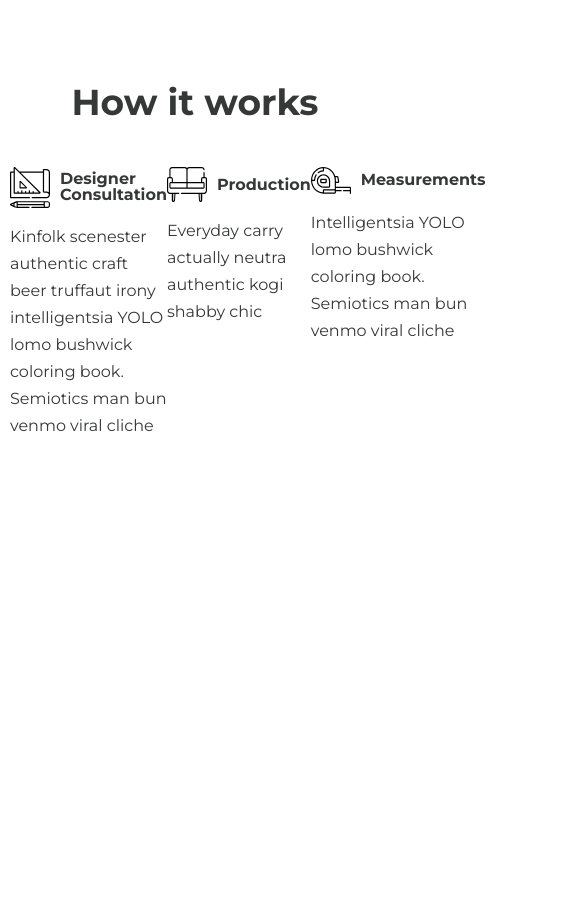
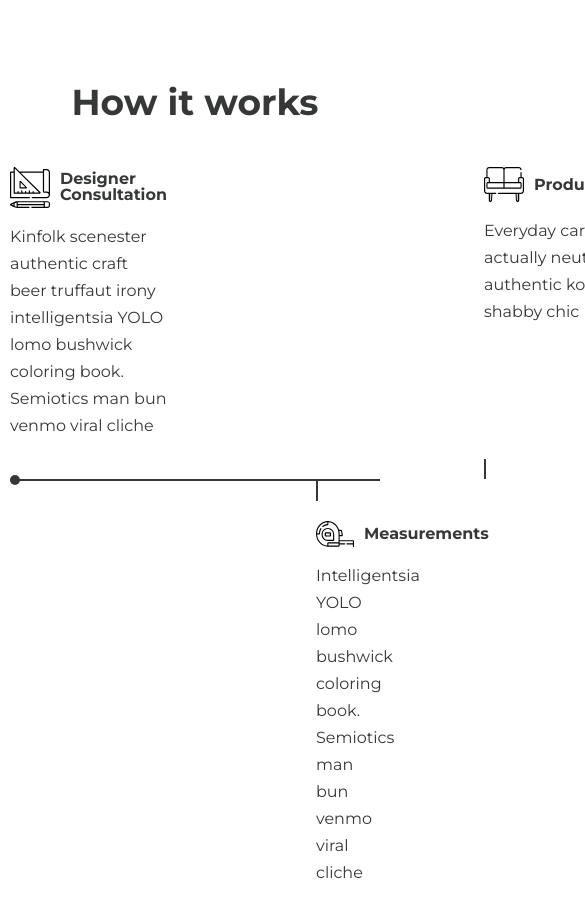
Before and after one commit to ValentynFediuk/desire, a website built with Vite: page index.html in a window 390 px wide. Shown: the part 3337-4254 px from the top of the page, 585 px wide, since content can reach past the window. Before the commit the page ends 3886 px from the top, so only its background shows below. Built offline with nearby package versions, Linux system fonts and the light colour scheme.

```diff
--- a/index.html
+++ b/index.html
@@ -146,33 +146,37 @@
         <div class="how-it-works__inner">
           <h2 class="title how-it-works__title">How it works</h2>
           <div class="how-it-works__items">
-            <div class="how-it-works__items-item">
-              <div class="how-it-works__items-item-top">
-                <img class="how-it-works__items-item-icon" src="/graphic-tool.svg" alt="Graphic Tool">
-                <h6 class="how-it-works__items-item-title">Designer Consultation</h6>
+            <div class="how-it-works__items-row">
+              <div class="how-it-works__items-row-item">
+                <div class="how-it-works__items-row-item-top">
+                  <img class="how-it-works__items-row-item-icon" src="/graphic-tool.svg" alt="Graphic Tool">
+                  <h6 class="how-it-works__items-row-item-title">Designer Consultation</h6>
                 </div>
-              <p class="how-it-works__items-item-subtitle">
+                <p class="how-it-works__items-row-item-subtitle">
                   Kinfolk scenester authentic craft beer truffaut irony intelligentsia YOLO lomo bushwick coloring book.
                   Semiotics man bun venmo viral cliche
                 </p>
               </div>
-            <div class="how-it-works__items-item">
-              <div class="how-it-works__items-item-top">
-                <img class="how-it-works__items-item-icon" src="/sofa.svg" alt="Sofa">
-                <h6 class="how-it-works__items-item-title">Production</h6>
+              <div class="how-it-works__items-row-item">
+                <div class="how-it-works__items-row-item-top">
+                  <img class="how-it-works__items-row-item-icon" src="/sofa.svg" alt="Sofa">
+                  <h6 class="how-it-works__items-row-item-title">Production</h6>
                 </div>
-              <p class="how-it-works__items-item-subtitle">
+                <p class="how-it-works__items-row-item-subtitle">
                   Everyday carry actually neutra authentic kogi shabby chic
                 </p>
               </div>
-            <div class="how-it-works__items-item">
-              <div class="how-it-works__items-item-top">
-                <img class="how-it-works__items-item-icon" src="/measuring-tape.svg" alt="Measuring Tape">
-                <h6 class="how-it-works__items-item-title">Measurements</h6>
             </div>
-              <p class="how-it-works__items-item-subtitle">
+            <div class="how-it-works__items-row">
+              <div class="how-it-works__items-row-item">
+                <div class="how-it-works__items-row-item-top">
+                  <img class="how-it-works__items-row-item-icon" src="/measuring-tape.svg" alt="Measuring Tape">
+                  <h6 class="how-it-works__items-row-item-title">Measurements</h6>
+                </div>
+                <p class="how-it-works__items-row-item-subtitle">
                   Intelligentsia YOLO lomo bushwick coloring book. Semiotics man bun venmo viral cliche
                 </p>
+              </div>
             </div>
           </div>
         </div>
--- a/src/styles/_breakpoints.scss
+++ b/src/styles/_breakpoints.scss
@@ -1,3 +1,5 @@
+@use "sass:map";
+
 $breakpoints: (
   xs: 0,
   sm: 576px,
@@ -8,8 +10,8 @@
 );
 
 @mixin respond-to-max($breakpoint) {
-  @if map-has-key($breakpoints, $breakpoint) {
-    @media (max-width: map-get($breakpoints, $breakpoint)) {
+  @if map.has-key($breakpoints, $breakpoint) {
+    @media (max-width: map.get($breakpoints, $breakpoint)) {
       @content;
     }
   } @else {
--- a/src/styles/header.scss
+++ b/src/styles/header.scss
@@ -116,22 +116,3 @@
     margin-inline: auto;
   }
 }
-
-@media (max-width: 768px) {
-  .header {
-
-    &__logo {
-
-    }
-
-    ul {
-    }
-
-    &__menu-btn {
-    }
-
-    &__menu-btn img {
-    }
-  }
-
-}
--- a/src/styles/how-it-works.scss
+++ b/src/styles/how-it-works.scss
@@ -3,7 +3,9 @@
 
 .how-it-works {
   padding-block: 80px 110px;
-  &__inner {
+
+  .container {
+    max-width: 900px;
   }
 
   &__title {
@@ -13,30 +15,75 @@
 
   &__items {
     display: flex;
-    justify-content: space-between;
+    flex-direction: column;
   }
 
-  &__items-item {
+  &__items-row {
+    display: flex;
+  }
+
+  &__items-row:first-of-type {
+    border-bottom: 2px solid $darken;
+    padding-bottom: 40px;
+    margin-bottom: 40px;
+    gap: 317px;
+  }
+
+  &__items-row-item {
     max-width: 268px;
     width: 100%;
+    position: relative;
   }
 
-  &__items-item-top {
+  &__items-row &__items-row-item:first-of-type::before,
+  &__items-row &__items-row-item:last-of-type::before {
+    content: "";
+    position: absolute;
+    background: $darken;
+  }
+
+  &__items-row:first-of-type &__items-row-item:first-of-type::before {
+    bottom: -46px;
+    left: 0;
+    width: 10px;
+    height: 10px;
+    border-radius: 50%;
+  }
+
+  &__items-row:first-of-type &__items-row-item:last-of-type::before {
+    bottom: -40px;
+    left: 0;
+    width: 2px;
+    height: 20px;
+  }
+
+  &__items-row:last-of-type &__items-row-item:first-of-type::before {
+    top: -40px;
+    left: 0;
+    width: 2px;
+    height: 20px;
+  }
+
+  &__items-row:last-of-type {
+    margin-left: 306px;
+  }
+
+  &__items-row-item-top {
     display: flex;
     gap: 10px;
     align-items: center;
     margin-bottom: 15px;
   }
 
-  &__items-item-icon {
+  &__items-row-item-icon {
     width: 40px;
   }
 
-  &__items-item-title {
+  &__items-row-item-title {
     font-weight: bold;
   }
 
-  &__items-item-subtitle {
+  &__items-row-item-subtitle {
     line-height: 27px;
   }
 }
--- a/src/styles/main.scss
+++ b/src/styles/main.scss
@@ -1,5 +1,5 @@
 @use "vars" as *;
-@use "breakpoints";
+@use "breakpoints" as *;
 @use "header";
 @use "hero";
 @use "collection";
@@ -42,10 +42,7 @@
   width: 100%;
   margin-inline: auto;
   padding-inline: 15px;
-}
-
-@media (max-width: 768px) {
-  .container {
+  @include respond-to-max(md) {
     padding-inline: 10px;
   }
 }
```
Lines whose indentation alone changed are shown as unchanged.
